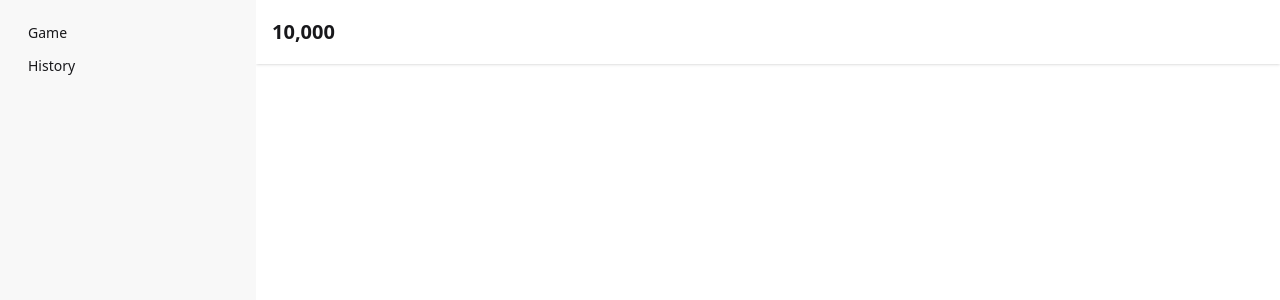
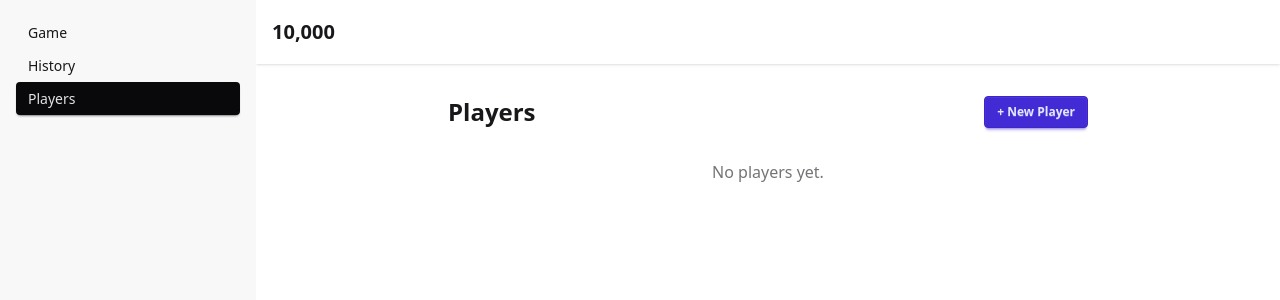
Before and after one commit to TheHippo/10k, a Nuxt app: page /players in a window 1280 px wide. Before the commit this address had no page. Shown: the top 300 px of the page. Built offline with nearby package versions, Linux system fonts and the light colour scheme.

Commit message:
Add `Players` page and reusable `NewPlayerModal` component for better player management. Refactor modal logic in `GameLobby`.

```diff
--- a/app/app.vue
+++ b/app/app.vue
@@ -48,6 +48,11 @@ function closeDrawer() {
             History
           </NuxtLink>
         </li>
+        <li>
+          <NuxtLink to="/players" :class="{ 'menu-active': route.path === '/players' }" @click="closeDrawer">
+            Players
+          </NuxtLink>
+        </li>
       </ul>
     </div>
   </div>
--- a/app/components/GameLobby.vue
+++ b/app/components/GameLobby.vue
@@ -1,13 +1,12 @@
 <script setup lang="ts">
 import { ref } from 'vue'
 import { db } from '~/db'
-import type { Player, GamePlayer, Game } from '~/db'
+import type { GamePlayer, Game } from '~/db'
 
-const allPlayers = useLiveQuery(() => db.players.orderBy('name').toArray(), [])
+const allPlayers = useLiveQuery(() => db.players.orderBy('name').filter(p => !p.deleted).toArray(), [])
 const selectedPlayerIds = ref<(number | null)[]>([null, null])
 
-const newPlayerModal = ref<HTMLDialogElement | null>(null)
-const newPlayerName = ref('')
+const newPlayerModal = ref<{ open: () => void } | null>(null)
 
 function addPlayer() {
   if (selectedPlayerIds.value.length < 6) selectedPlayerIds.value.push(null)
@@ -15,18 +14,6 @@ function addPlayer() {
 
 function removePlayer(i: number) {
   selectedPlayerIds.value.splice(i, 1)
-}
-
-function openNewPlayerModal() {
-  newPlayerName.value = ''
-  newPlayerModal.value?.showModal()
-}
-
-async function createPlayer() {
-  const name = newPlayerName.value.trim()
-  if (!name) return
-  await db.players.add({ name } as Player)
-  newPlayerModal.value?.close()
 }
 
 async function startGame() {
@@ -85,7 +72,7 @@ async function startGame() {
           :disabled="selectedPlayerIds.length >= 6"
           @click="addPlayer"
         >+ Add Player</button>
-        <button class="btn btn-ghost btn-sm" @click="openNewPlayerModal">+ New Player</button>
+        <button class="btn btn-ghost btn-sm" @click="newPlayerModal?.open()">+ New Player</button>
       </div>
       <button
         class="btn btn-primary"
@@ -95,23 +82,5 @@ async function startGame() {
     </div>
   </AppCard>
 
-  <dialog ref="newPlayerModal" class="modal">
-    <div class="modal-box">
-      <h3 class="font-bold text-lg mb-4">New Player</h3>
-      <input
-        v-model="newPlayerName"
-        type="text"
-        placeholder="Player name"
-        class="input input-bordered w-full"
-        @keyup.enter="createPlayer"
-      />
-      <div class="modal-action">
-        <button class="btn btn-ghost" @click="newPlayerModal?.close()">Cancel</button>
-        <button class="btn btn-primary" :disabled="!newPlayerName.trim()" @click="createPlayer">
-          Create
-        </button>
-      </div>
-    </div>
-    <form method="dialog" class="modal-backdrop"><button>close</button></form>
-  </dialog>
+  <NewPlayerModal ref="newPlayerModal" />
 </template>
--- /dev/null
+++ b/app/components/NewPlayerModal.vue
@@ -0,0 +1,44 @@
+<script setup lang="ts">
+import { ref } from 'vue'
+import { db } from '~/db'
+import type { Player } from '~/db'
+
+const dialogRef = ref<HTMLDialogElement | null>(null)
+const newPlayerName = ref('')
+
+function open() {
+  newPlayerName.value = ''
+  dialogRef.value?.showModal()
+}
+
+async function createPlayer() {
+  const name = newPlayerName.value.trim()
+  if (!name) return
+  await db.players.add({ name } as Player)
+  dialogRef.value?.close()
+}
+
+defineExpose({ open })
+</script>
+
+<template>
+  <dialog ref="dialogRef" class="modal">
+    <div class="modal-box">
+      <h3 class="font-bold text-lg mb-4">New Player</h3>
+      <input
+        v-model="newPlayerName"
+        type="text"
+        placeholder="Player name"
+        class="input input-bordered w-full"
+        @keyup.enter="createPlayer"
+      />
+      <div class="modal-action">
+        <button class="btn btn-ghost" @click="dialogRef?.close()">Cancel</button>
+        <button class="btn btn-primary" :disabled="!newPlayerName.trim()" @click="createPlayer">
+          Create
+        </button>
+      </div>
+    </div>
+    <form method="dialog" class="modal-backdrop"><button>close</button></form>
+  </dialog>
+</template>
--- a/app/db/index.ts
+++ b/app/db/index.ts
@@ -12,6 +12,7 @@ export interface Game {
 export interface Player {
   id: number
   name: string
+  deleted?: boolean
 }
 
 export interface GamePlayer {
@@ -41,7 +42,7 @@ class AppDatabase extends Dexie {
 
   constructor() {
     super('10k-db')
-    this.version(1).stores({
+    this.version(2).stores({
       games:       '++id, status',
       players:     '++id, name',
       gamePlayers: '++id, gameId, playerId, [gameId+turnOrder]',
--- /dev/null
+++ b/app/pages/players.vue
@@ -0,0 +1,36 @@
+<script setup lang="ts">
+import { ref } from 'vue'
+import { db } from '~/db'
+
+const players = useLiveQuery(
+  () => db.players.orderBy('name').filter(p => !p.deleted).toArray(),
+  []
+)
+
+const newPlayerModal = ref<{ open: () => void } | null>(null)
+
+async function removePlayer(id: number) {
+  await db.players.update(id, { deleted: true })
+}
+</script>
+
+<template>
+  <div class="flex justify-between items-center mb-4">
+    <h1 class="mb-0">Players</h1>
+    <button class="btn btn-primary btn-sm" @click="newPlayerModal?.open()">+ New Player</button>
+  </div>
+
+  <p v-if="players.length === 0" class="text-base-content/60 text-center mt-8">
+    No players yet.
+  </p>
+  <AppCard v-else>
+    <ul class="space-y-2">
+      <li v-for="p in players" :key="p.id" class="flex justify-between items-center">
+        <span>{{ p.name }}</span>
+        <button class="btn btn-ghost btn-sm btn-square text-error" @click="removePlayer(p.id)">✕</button>
+      </li>
+    </ul>
+  </AppCard>
+
+  <NewPlayerModal ref="newPlayerModal" />
+</template>
```
